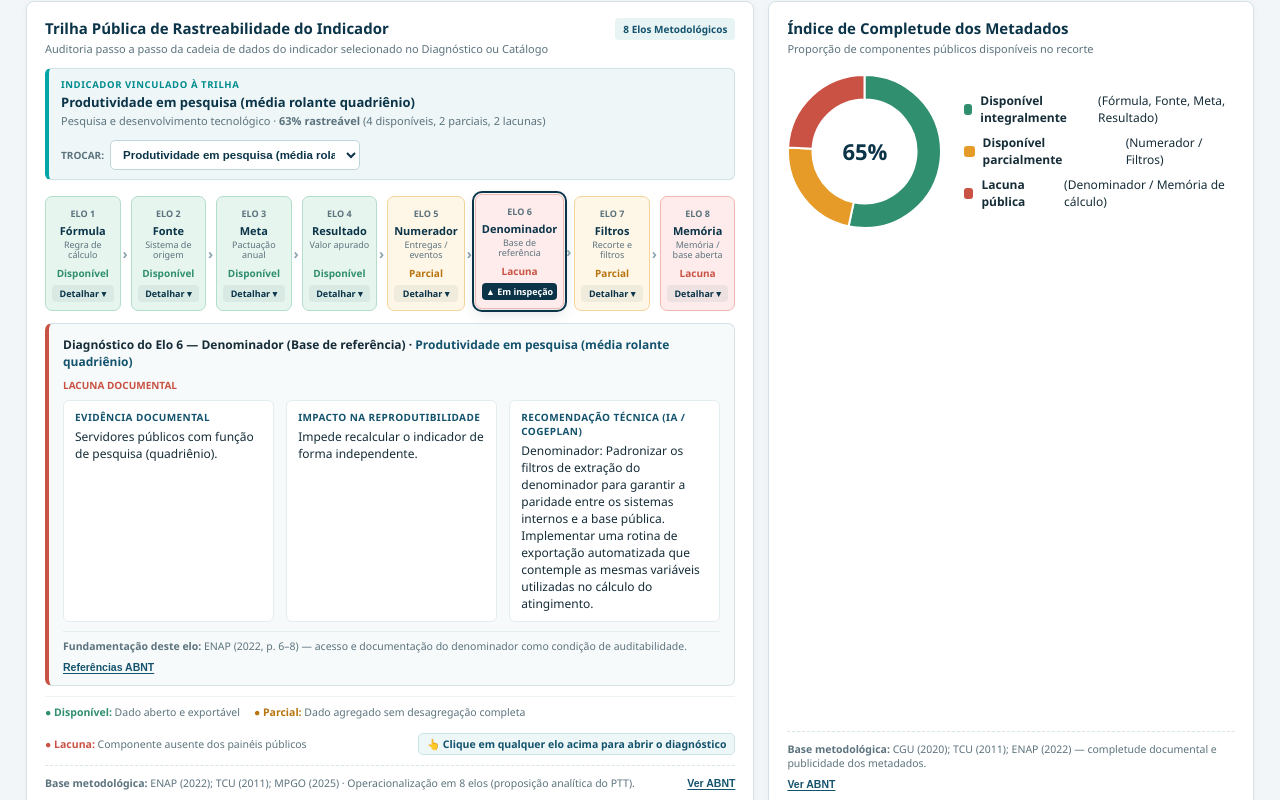
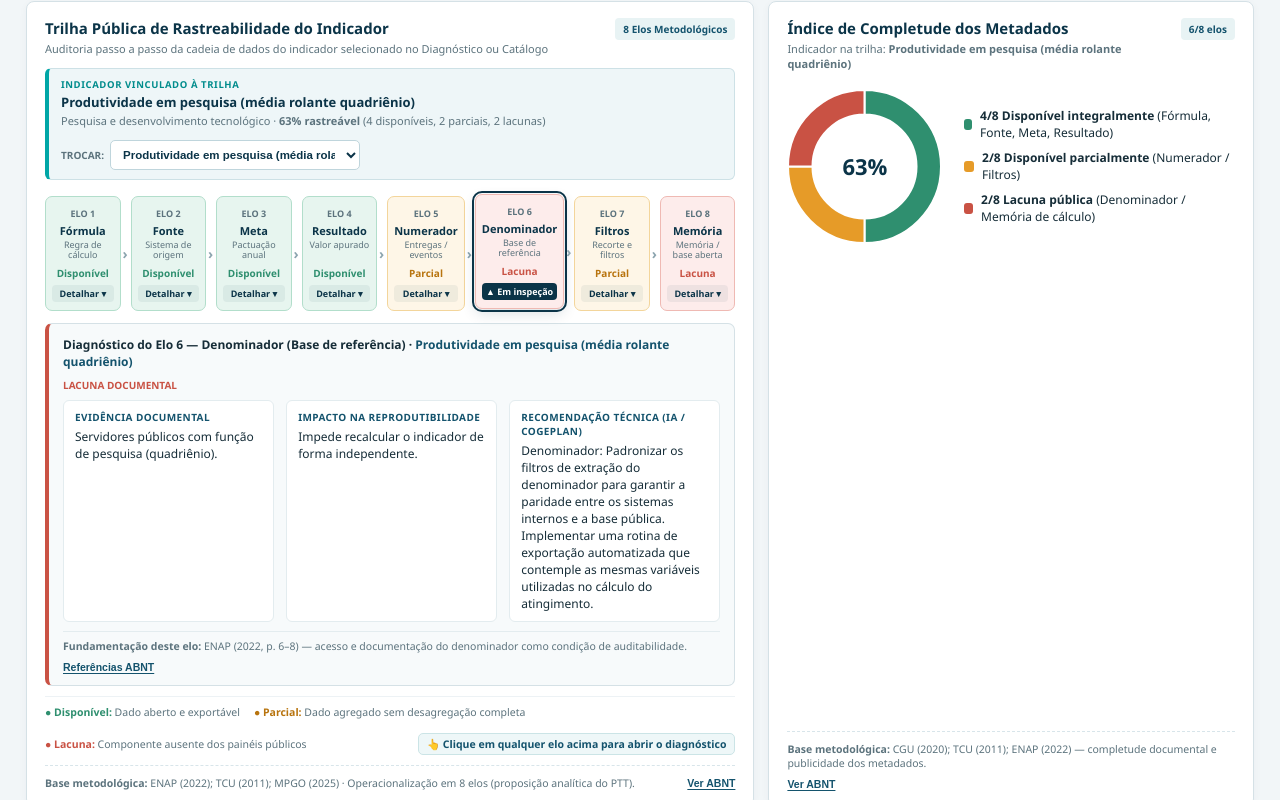
Before and after one commit to virgiliovlf/Projeto-fio, a plain HTML site: page index.html in a window 1280 px wide. Both pictures are taken after a click on the element 365 px from the left and 816 px from the top of the page. Shown: the part 1291-2091 px from the top of the page. Drawn offline with nearby package versions, Linux system fonts and the light colour scheme.

Commit message:
Refactor donut chart rendering and update labels

```diff
--- a/index.html
+++ b/index.html
@@ -342,9 +342,9 @@ footer{max-width:1540px;margin:0 auto;padding:0 26px 28px;font-size:11px;color:v
       <div class="kpi-sub">Sem base pública de cálculo</div>
     </div>
     <div class="kpi-card">
-      <div class="kpi-top"><span>Completude Documental</span><span>RASTREIO</span></div>
+      <div class="kpi-top"><span>Completude Média</span><span>RECORTE</span></div>
       <div class="kpi-val" id="kpiComp">61%</div>
-      <div class="kpi-sub">Disponibilidade dos 8 campos-chave</div>
+      <div class="kpi-sub">Média geral dos indicadores filtrados</div>
     </div>
   </section>
   <div class="section-ref-bar">
@@ -451,22 +451,23 @@ footer{max-width:1540px;margin:0 auto;padding:0 26px 28px;font-size:11px;color:v
       </div>
     </div>
 
-    <div class="card">
+    <div class="card" id="donutCard">
       <div class="card-header">
         <div>
           <h2 class="card-title">Índice de Completude dos Metadados</h2>
-          <p class="card-subtitle">Proporção de componentes públicos disponíveis no recorte</p>
+          <p class="card-subtitle" id="donutSubtitle">Proporção dos 8 elos do indicador selecionado na trilha</p>
         </div>
+        <span class="badge-info" id="donutBadge">Indicador ativo</span>
       </div>
       <div class="donut-box">
-        <div style="position:relative;width:155px;height:155px">
+        <div style="position:relative;width:155px;height:155px;flex-shrink:0">
           <canvas id="donutChart" class="canvas-donut"></canvas>
-          <div id="donutCenter" style="position:absolute;inset:0;display:grid;place-items:center;font-size:22px;font-weight:800;color:var(--navy);pointer-events:none">61%</div>
+          <div id="donutCenter" style="position:absolute;inset:0;display:grid;place-items:center;font-size:22px;font-weight:800;color:var(--navy);pointer-events:none">63%</div>
         </div>
         <div class="legend-list">
-          <div class="legend-row"><span class="dot" style="background:var(--green)"></span><strong>Disponível integralmente</strong> (Fórmula, Fonte, Meta, Resultado)</div>
-          <div class="legend-row"><span class="dot" style="background:var(--amber)"></span><strong>Disponível parcialmente</strong> (Numerador / Filtros)</div>
-          <div class="legend-row"><span class="dot" style="background:var(--red)"></span><strong>Lacuna pública</strong> (Denominador / Memória de cálculo)</div>
+          <div class="legend-row"><span class="dot" style="background:var(--green)"></span><span><strong id="legOkCount">4</strong> <strong>Disponível integralmente</strong> (Fórmula, Fonte, Meta, Resultado)</span></div>
+          <div class="legend-row"><span class="dot" style="background:var(--amber)"></span><span><strong id="legPartCount">2</strong> <strong>Disponível parcialmente</strong> (Numerador / Filtros)</span></div>
+          <div class="legend-row"><span class="dot" style="background:var(--red)"></span><span><strong id="legMissCount">2</strong> <strong>Lacuna pública</strong> (Denominador / Memória de cálculo)</span></div>
         </div>
       </div>
       <div class="ref-note">
@@ -1245,7 +1246,7 @@ function renderAll() {
   }
 
   renderChain(targetItem);
-  renderDonut(data, avgComp);
+  renderDonut(targetItem, avgComp);
 }
 
 function selectChain(id, scrollToChain = false) {
@@ -1254,16 +1255,20 @@ function selectChain(id, scrollToChain = false) {
   trackEvent('selecionar_indicador_trilha', { indicador: id });
   renderAll();
 
+  ['chainCard', 'donutCard'].forEach(cardId => {
+    const cardEl = el(cardId);
+    if (cardEl) {
+      cardEl.classList.remove('pulse-update');
+      void cardEl.offsetWidth;
+      cardEl.classList.add('pulse-update');
+    }
+  });
+
   const chainCard = el('chainCard');
-  if (chainCard) {
-    chainCard.classList.remove('pulse-update');
-    void chainCard.offsetWidth;
-    chainCard.classList.add('pulse-update');
-    if (scrollToChain) {
-      const rect = chainCard.getBoundingClientRect();
-      if (rect.top > window.innerHeight * 0.72 || rect.bottom < 0) {
-        chainCard.scrollIntoView({ behavior: 'smooth', block: 'nearest' });
-      }
+  if (chainCard && scrollToChain) {
+    const rect = chainCard.getBoundingClientRect();
+    if (rect.top > window.innerHeight * 0.72 || rect.bottom < 0) {
+      chainCard.scrollIntoView({ behavior: 'smooth', block: 'nearest' });
     }
   }
 }
@@ -1395,15 +1400,29 @@ function inspectElo(indId, idx, rerenderCards = true) {
   `;
 }
 
-function renderDonut(data, avgComp) {
+function renderDonut(item, fallbackComp) {
   let okCount = 0, partCount = 0, missCount = 0;
-  data.forEach(d => d.states.forEach(s => {
-    if (s === 'ok') okCount++;
-    else if (s === 'part') partCount++;
-    else missCount++;
-  }));
-
-  el('donutCenter').textContent = avgComp + '%';
+
+  if (item) {
+    item.states.forEach(s => {
+      if (s === 'ok') okCount++;
+      else if (s === 'part') partCount++;
+      else missCount++;
+    });
+    const compPct = Math.round(calcCompleteness(item));
+    el('donutCenter').textContent = compPct + '%';
+    el('donutSubtitle').innerHTML = `Indicador na trilha: <strong>${item.name}</strong>`;
+    el('donutBadge').textContent = `${okCount + partCount}/8 elos`;
+  } else {
+    el('donutCenter').textContent = fallbackComp + '%';
+    el('donutSubtitle').textContent = 'Nenhum indicador selecionado no filtro atual';
+    el('donutBadge').textContent = '0/8 elos';
+  }
+
+  el('legOkCount').textContent = `${okCount}/8`;
+  el('legPartCount').textContent = `${partCount}/8`;
+  el('legMissCount').textContent = `${missCount}/8`;
+
   const ctx = el('donutChart').getContext('2d');
   if (donutInstance) donutInstance.destroy();
 
@@ -1412,7 +1431,7 @@ function renderDonut(data, avgComp) {
     data: {
       labels: ['Disponível', 'Parcial', 'Lacuna'],
       datasets: [{
-        data: data.length ? [okCount, partCount, missCount] : [0, 0, 1],
+        data: item ? [okCount, partCount, missCount] : [0, 0, 1],
         backgroundColor: ['#2f8f6f', '#e69b28', '#c95244'],
         borderWidth: 2,
         borderColor: '#ffffff'
```
